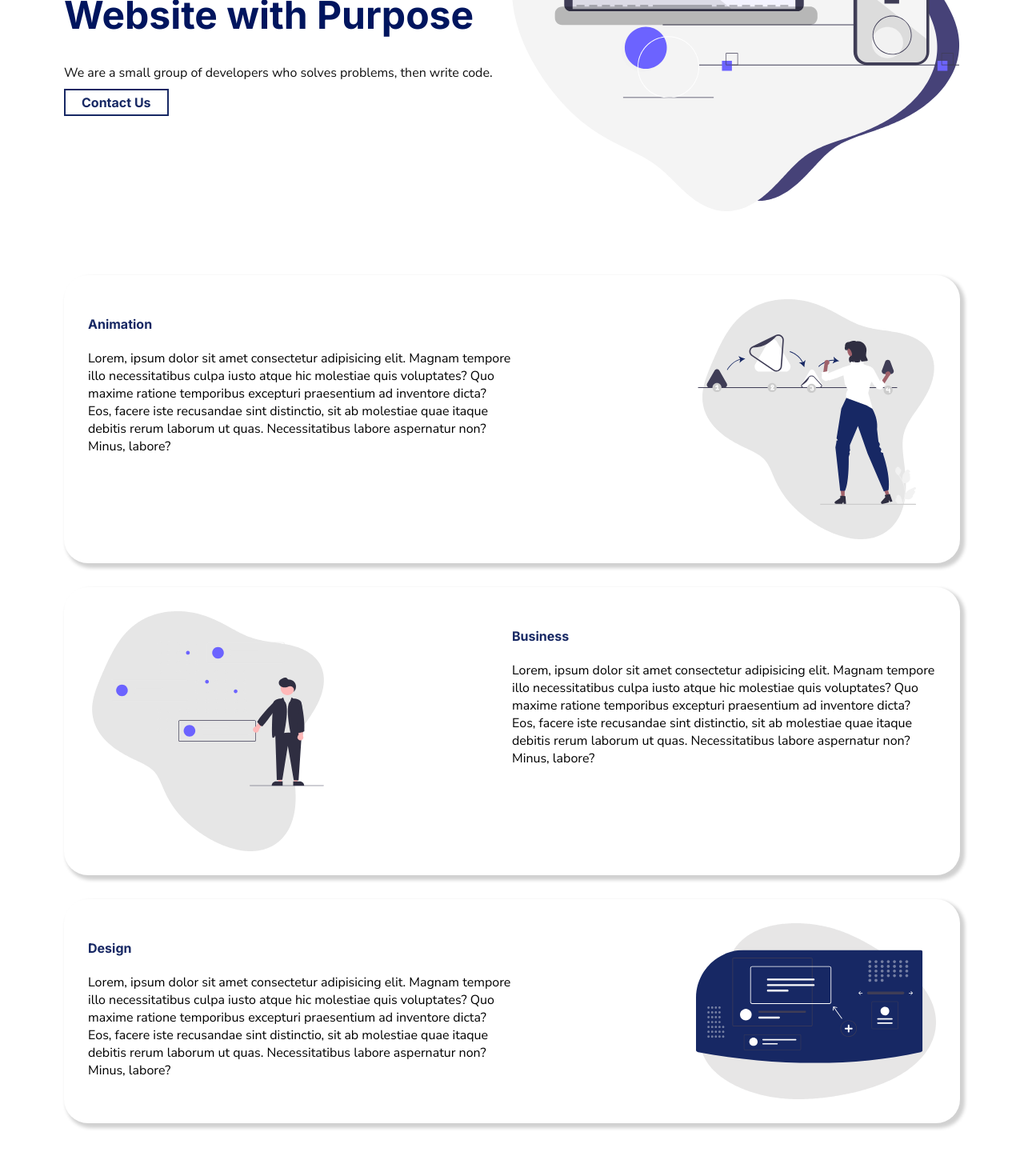
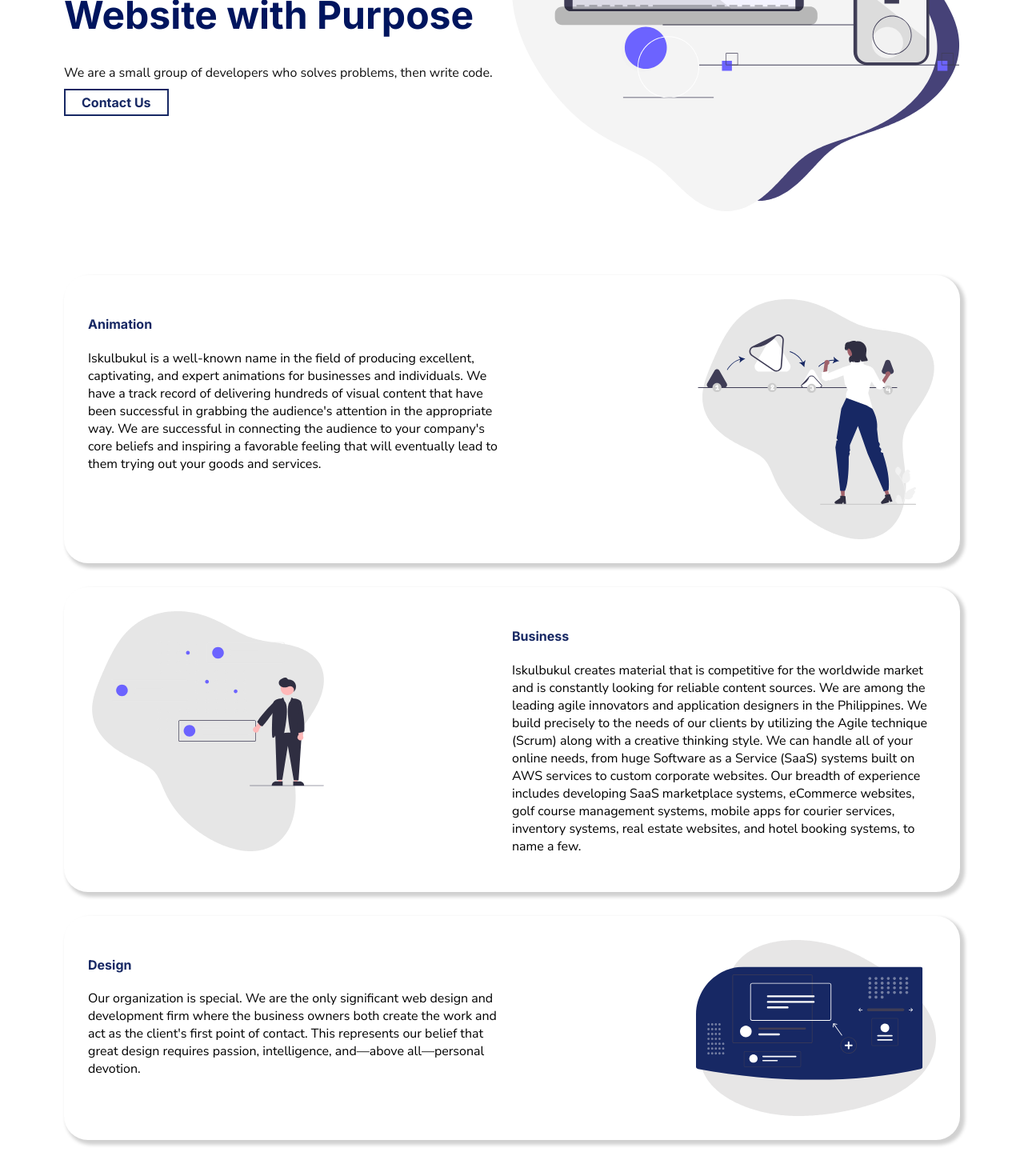
Before and after one commit to RichardManipon/NextJS_Static, a Next.js app: page / in a window 1280 px wide. Shown: the part 328-1798 px from the top of the page at 80% size. Built offline with nearby package versions, Linux system fonts and the light colour scheme.

Commit message:
Added details about animation, business and design

```diff
--- a/components/Goal.js
+++ b/components/Goal.js
@@ -7,12 +7,12 @@
         <div className={styles.text}>
           <h4 className={styles.span}>Animation</h4>
           <p>
-            Lorem, ipsum dolor sit amet consectetur adipisicing elit. Magnam
-            tempore illo necessitatibus culpa iusto atque hic molestiae quis
-            voluptates? Quo maxime ratione temporibus excepturi praesentium ad
-            inventore dicta? Eos, facere iste recusandae sint distinctio, sit ab
-            molestiae quae itaque debitis rerum laborum ut quas. Necessitatibus
-            labore aspernatur non? Minus, labore?
+          Iskulbukul is a well-known name in the field of producing excellent, captivating,
+          and expert animations for businesses and individuals. We have a track record of
+          delivering hundreds of visual content that have been successful in grabbing the
+          audience's attention in the appropriate way. We are successful in connecting the
+          audience to your company's core beliefs and inspiring a favorable feeling that
+          will eventually lead to them trying out your goods and services.
           </p>
         </div>
         <img src="/goal1.svg" alt="" />
@@ -21,12 +21,15 @@
         <div className={styles.text}>
           <h4 className={styles.span}>Business</h4>
           <p>
-            Lorem, ipsum dolor sit amet consectetur adipisicing elit. Magnam
-            tempore illo necessitatibus culpa iusto atque hic molestiae quis
-            voluptates? Quo maxime ratione temporibus excepturi praesentium ad
-            inventore dicta? Eos, facere iste recusandae sint distinctio, sit ab
-            molestiae quae itaque debitis rerum laborum ut quas. Necessitatibus
-            labore aspernatur non? Minus, labore?
+          Iskulbukul creates material that is competitive for the worldwide market and is
+          constantly looking for reliable content sources. We are among the leading agile
+          innovators and application designers in the Philippines. We build precisely to
+          the needs of our clients by utilizing the Agile technique (Scrum) along with a
+          creative thinking style. We can handle all of your online needs, from huge Software
+          as a Service (SaaS) systems built on AWS services to custom corporate websites. Our
+          breadth of experience includes developing SaaS marketplace systems, eCommerce
+          websites, golf course management systems, mobile apps for courier services, inventory
+          systems, real estate websites, and hotel booking systems, to name a few.
           </p>
         </div>
         <img src="/goal2.svg" alt="" />
@@ -35,12 +38,10 @@
         <div className={styles.text}>
           <h4 className={styles.span}>Design</h4>
           <p>
-            Lorem, ipsum dolor sit amet consectetur adipisicing elit. Magnam
-            tempore illo necessitatibus culpa iusto atque hic molestiae quis
-            voluptates? Quo maxime ratione temporibus excepturi praesentium ad
-            inventore dicta? Eos, facere iste recusandae sint distinctio, sit ab
-            molestiae quae itaque debitis rerum laborum ut quas. Necessitatibus
-            labore aspernatur non? Minus, labore?
+          Our organization is special. We are the only significant web design and development firm
+          where the business owners both create the work and act as the client's first point of contact.
+          This represents our belief that great design requires passion, intelligence, and—above all—personal
+          devotion.
           </p>
         </div>
         <img src="/goal3.svg" alt="" />
```
